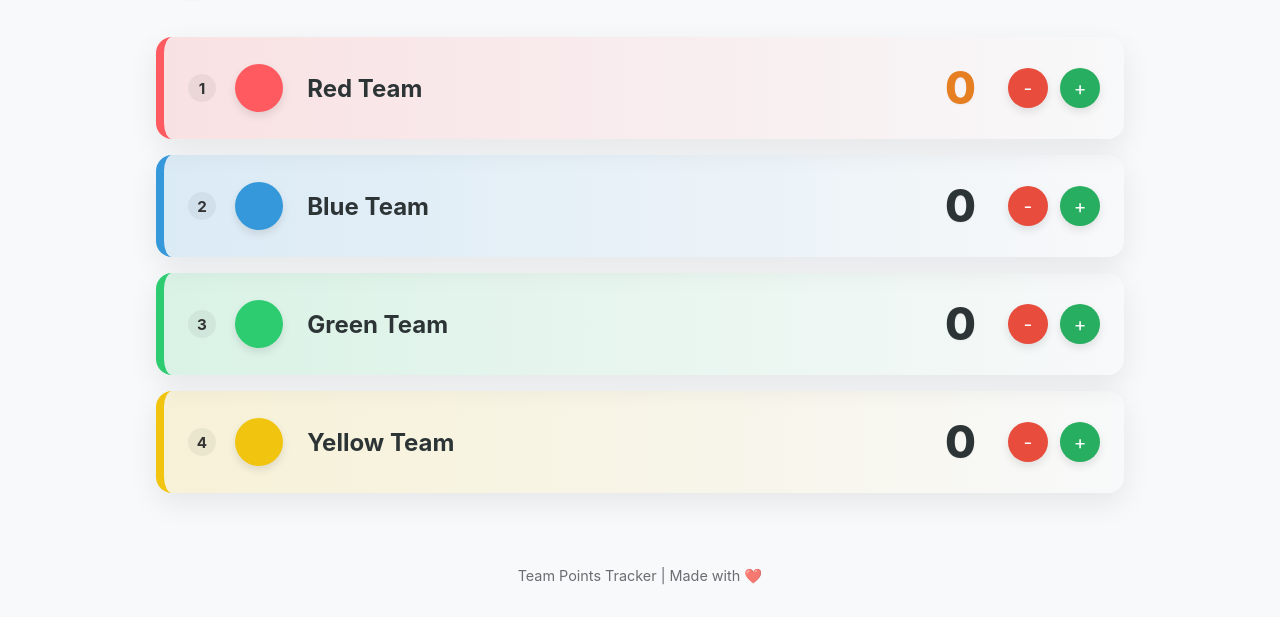
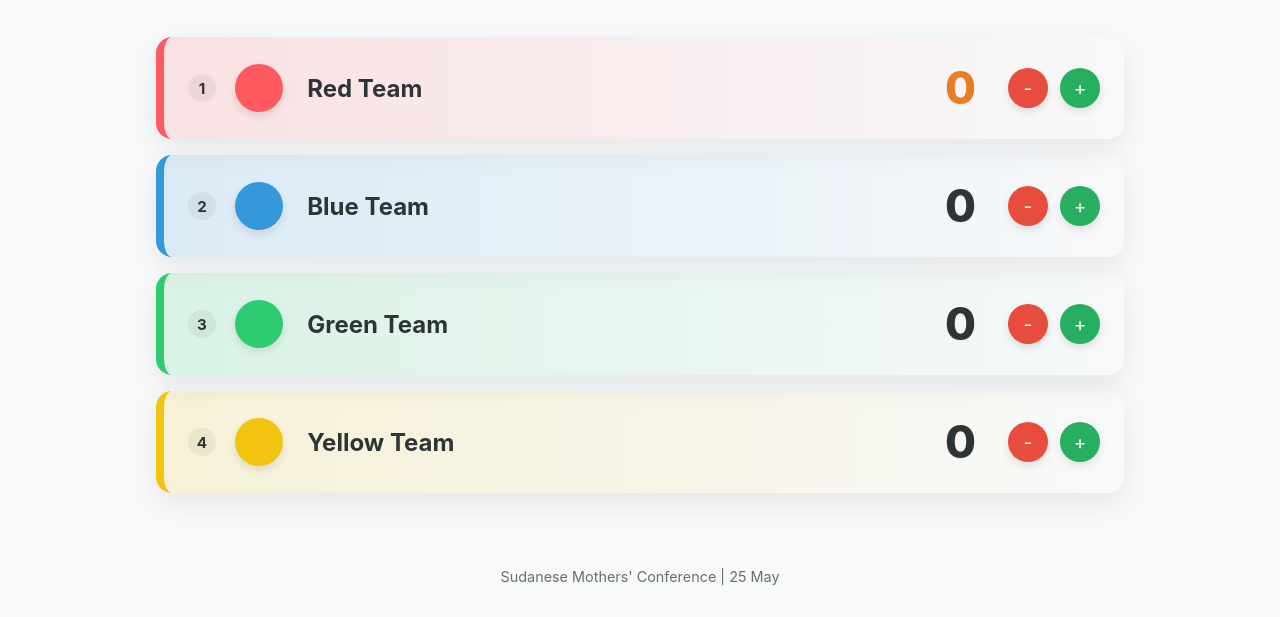
Before and after one commit to fadyHemaya/loloz, a plain HTML site: page index.html in a window 1280 px wide. Shown: the part 183-800 px from the top of the page. Drawn offline with Linux system fonts and the light colour scheme.

Commit message:
Update heading

```diff
--- a/index.html
+++ b/index.html
@@ -3,7 +3,7 @@
 <head>
   <meta charset="UTF-8">
   <meta name="viewport" content="width=device-width, initial-scale=1.0">
-  <title>Team Points Tracker</title>
+  <title>Sudanese Mothers' Conference</title>
   <style>
     :root {
       --red: #ff5a5f;
@@ -453,7 +453,7 @@
   <div class="confetti-container" id="confetti-container"></div>
 
   <footer>
-    <p>Team Points Tracker | Made with ❤️</p>
+    <p>Sudanese Mothers' Conference | 25 May</p>
   </footer>
 
   <script>
```
